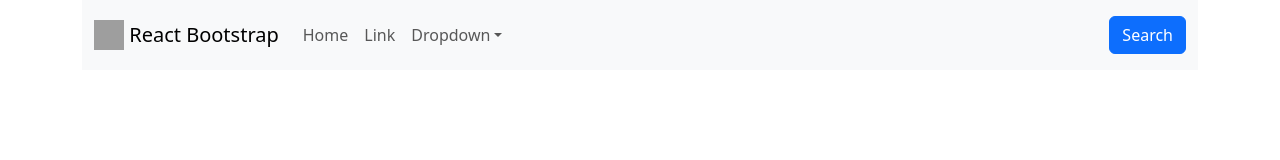
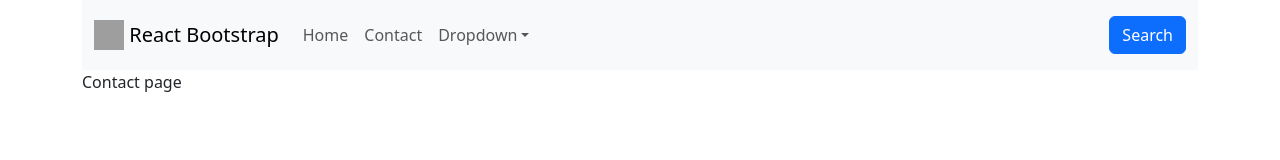
Before and after one commit to rasim-mehtijev/crypto-exchange, a React (Create React App) app: page /contact in a window 1280 px wide. Shown: the top 160 px of the page. Built offline with nearby package versions, Linux system fonts and the light colour scheme; grey boxes are pictures that could not be loaded.

Commit message:
contact page

```diff
--- a/src/Body/Body.jsx
+++ b/src/Body/Body.jsx
@@ -2,6 +2,7 @@
 import SearchSideBar from "./SearchSideBar";
 import CoinInfo from "./CoinInfo/CoinInfo";
 import { Routes, Route } from "react-router-dom";
+import Contact from "./Contact";
 
 function Body(props) {
   return (
@@ -10,6 +11,7 @@
         <Route path="/" element={<CoinList {...props} />} />
         <Route path="/coin/:id" element={<CoinInfo />} />
         <Route path="/coin/:id/:period" element={<CoinInfo />} />
+        <Route path="/contact" element={<Contact />} />
       </Routes>
       <SearchSideBar {...props} />
     </>
--- /dev/null
+++ b/src/Body/Contact/Contact.jsx
@@ -0,0 +1,9 @@
+function Contact() {
+  return (
+    <>
+      <div>Contact page</div>
+    </>
+  );
+}
+
+export default Contact;
--- /dev/null
+++ b/src/Body/Contact/index.js
@@ -0,0 +1 @@
+export { default } from './Contact';
--- a/src/Header/Navigation.jsx
+++ b/src/Header/Navigation.jsx
@@ -36,7 +36,9 @@
               <Link to="/" className="nav-link">
                 Home
               </Link>
-              <Nav.Link href="#link">Link</Nav.Link>
+              <Link to="/contact" className="nav-link">
+                Contact
+              </Link>
               <NavDropdown title="Dropdown" id="basic-nav-dropdown">
                 <NavDropdown.Item href="#action/3.1">Action</NavDropdown.Item>
                 <NavDropdown.Item href="#action/3.2">
```
